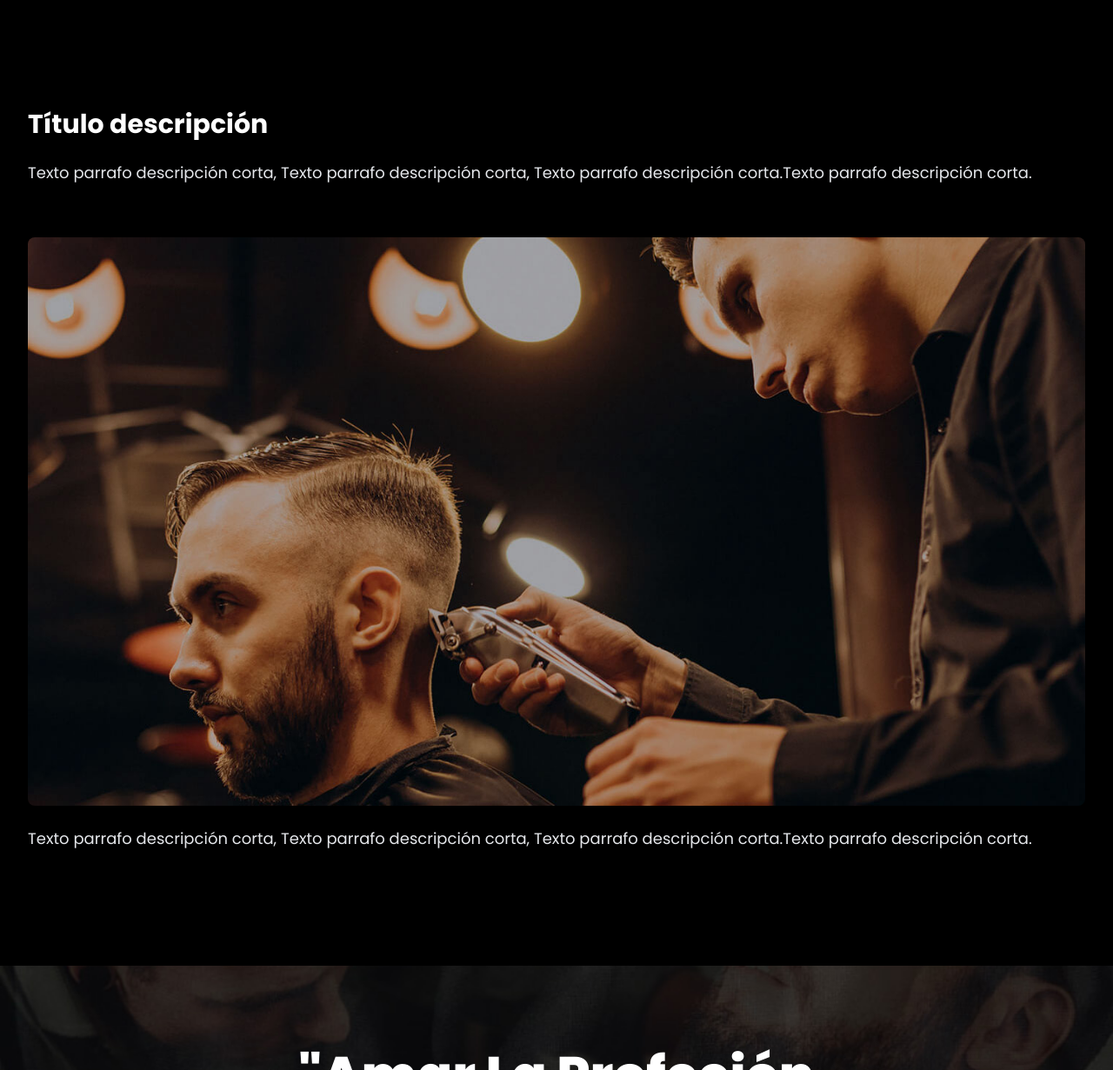
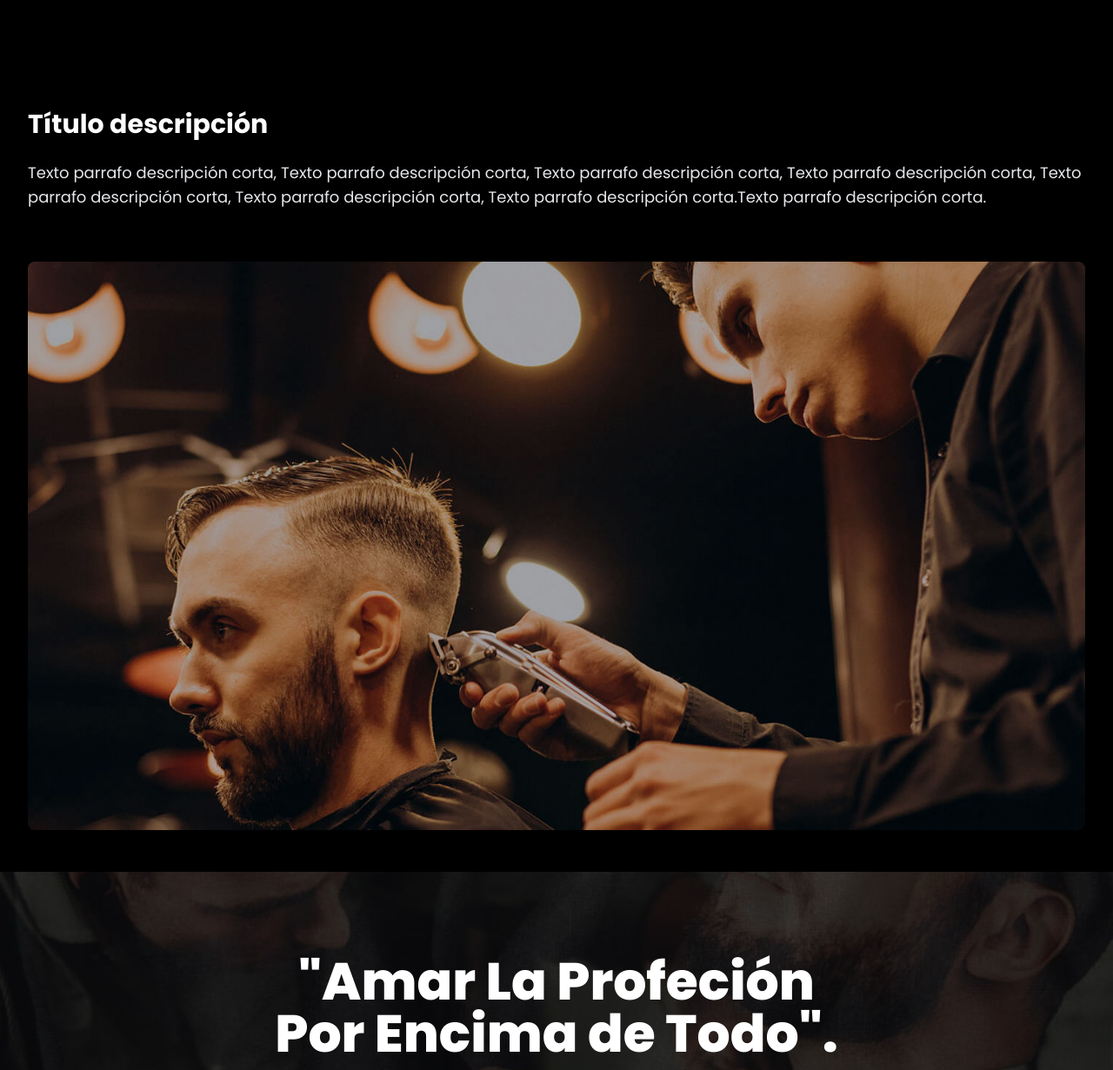
Before and after one commit to seremprendeads/barberia, a website: page index.html in a window 1280 px wide. Shown: the part 1770-3001 px from the top of the page at 87% size. Drawn offline with nearby package versions, Linux system fonts and the light colour scheme.

Commit message:
Update index.html

```diff
--- a/index.html
+++ b/index.html
@@ -222,8 +222,10 @@
         <p   class="w-full max-w-screen mb-4 text-center text-2xl font-bold text-white  sm:text-3xl md:mb-6 md:text-left">Título descripción</p>
 
         <p   class="w-full max-w-screen mb-6 text-center text-gray-200 sm:text-lg md:mb-8  md:text-left">
-          Texto parrafo descripción corta, Texto parrafo descripción corta,
-          Texto parrafo descripción corta.Texto parrafo descripción corta.<br /><br />
+        Texto parrafo descripción corta, Texto parrafo descripción corta,
+        Texto parrafo descripción corta, Texto parrafo descripción corta,
+        Texto parrafo descripción corta, Texto parrafo descripción corta,
+        Texto parrafo descripción corta.Texto parrafo descripción corta.<br /><br />
 
         </p>
 
@@ -237,10 +239,7 @@
         </div>
       </div>
 
-         <p  class="w-full max-w-screen mb-6 py-6 text-center text-gray-200 sm:text-lg md:mb-8  md:text-left">
-         Texto parrafo descripción corta, Texto parrafo descripción corta,
-          Texto parrafo descripción corta.Texto parrafo descripción corta.<br /><br />
-        </p>
+
     </div>
 
 
```
